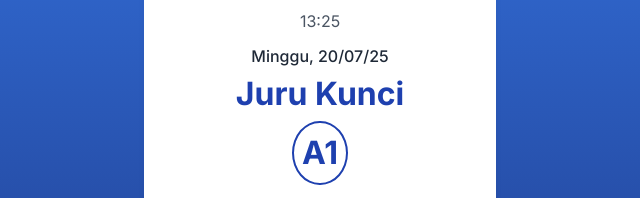
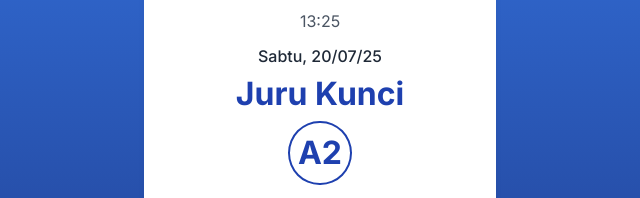
Before and after one commit to syahrulkah234/Gate, a plain HTML site: page index.html in a window 1280 px wide. Shown: the part 357-555 px from the top of the page, 320-960 px from the left. Drawn offline with nearby package versions, Linux system fonts and the light colour scheme.

Commit message:
Update index.html

```diff
--- a/index.html
+++ b/index.html
@@ -189,7 +189,7 @@
   <script>
     // Konfigurasi juru kunci (13 juru kunci)
     const juruKunci = ['A1', 'A2', 'A4', 'A5', 'A6', 'B9', 'B8', 'B7', 'B6', 'B5', 'B3', 'B2', 'B1'];
-    const days = ['Minggu', 'Senin', 'Selasa', 'Rabu', 'Kamis', 'Jumat', 'Sabtu'];
+    const days = ['Sabtu', 'Minggu', 'Senin', 'Selasa', 'Rabu', 'Kamis', 'Jumat', 'Sabtu', 'Minggu', 'Senin', 'Selasa', 'Rabu','Kamis','Jumat'];
     const periodLength = 14; // Periode 14 hari
 
     // Fungsi utilitas untuk format tanggal (DD/MM/YY)
@@ -203,13 +203,13 @@
     // Fungsi untuk menentukan juru kunci berdasarkan tanggal
     function getJuruKunciForDay(date) {
       const today = days[date.getDay()];
-      const startDate = new Date('2025-01-05'); // Minggu pertama A1
+      const startDate = new Date('2025-07-19'); // Minggu pertama A1
       const diffTime = Math.abs(date - startDate);
       const diffDays = Math.floor(diffTime / (1000 * 60 * 60 * 24));
       const periodDay = diffDays % periodLength; // Hari dalam periode (0-13)
 
       // Sabtu pertama dalam periode (hari ke-6, karena Minggu=0, Sabtu=6)
-      if (today === 'Sabtu' && periodDay === 6) {
+      if (today === 'Selasa' && periodDay === 2) {
         return { day: today, person: 'Monggo ingkang longgar ngunci gerbang!' };
       }
 
```
